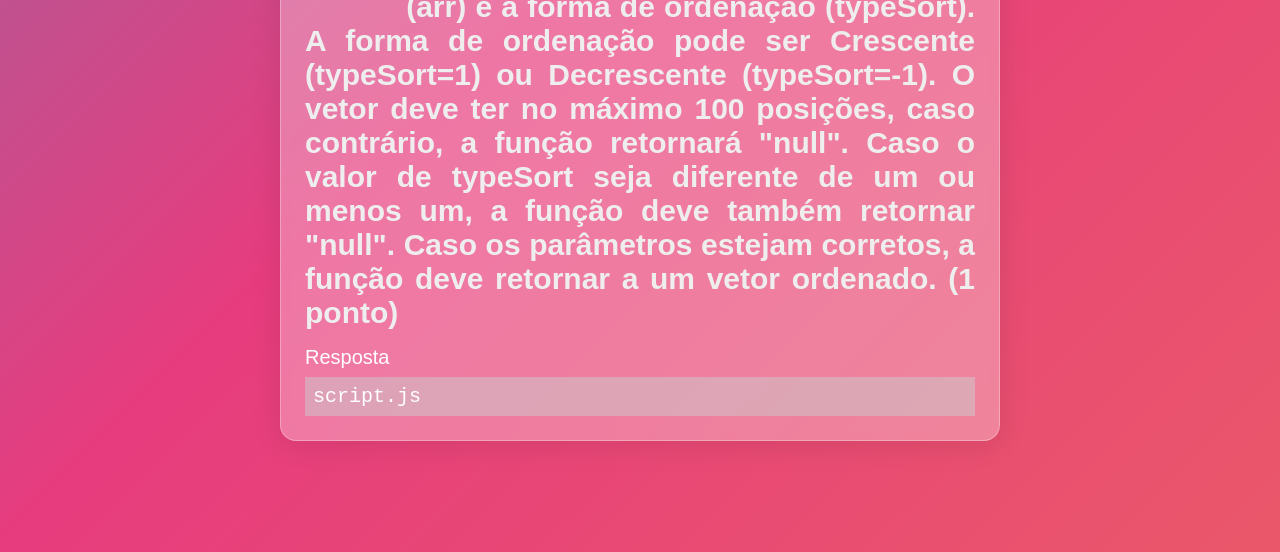
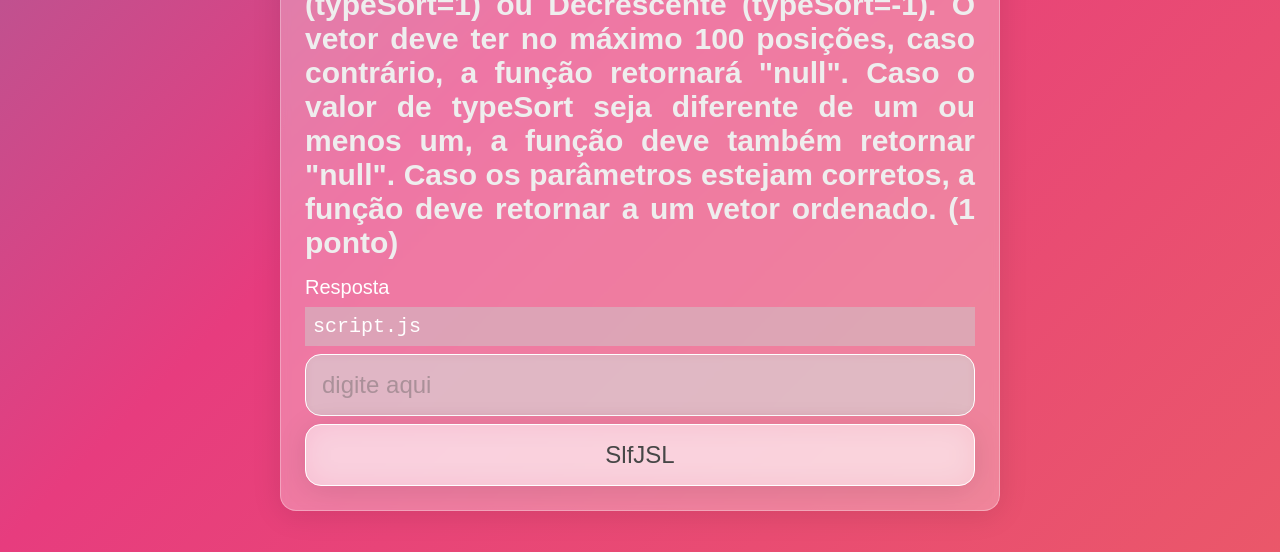
Before and after one commit to Meiosei/3a_lista_exercicios_am2, a plain HTML site: page question 1/index.html in a window 1280 px wide. Shown: the part 248-800 px from the top of the page. Drawn offline with Linux system fonts and the light colour scheme; a web font is replaced by a local one.

Commit message:
add styles to input and button

```diff
--- a/question 1/index.html
+++ b/question 1/index.html
@@ -22,6 +22,8 @@
       <section id="response">
         <p>Resposta</p>
         <code class="file">script.js</code>
+				<input placeholder="digite aqui" />
+				<button type="button">SlfJSL</button>
       </section>
     </section>
 
--- a/question 1/style.css
+++ b/question 1/style.css
@@ -4,10 +4,13 @@
   --gradient: linear-gradient(-45deg, #ee7752, #e73c7e, #23a6d5, #23d5ab);
   --shadow-1: 0 4px 30px #0000001a;
   --white: #ffffff;
+  --white-opacity-50: #ffffff80;
   --gray-1: #eeeeee;
   --gray-2: #cccccc;
   --gray-2-opacity-50: #cccccc80;
   --gray-3: #ffffff4d;
+  --gray-6: #51515180;
+  --gray-8: #474747;
   --spacing-0: none;
   --spacing-1: 8px;
   --spacing-2: calc(var(--spacing-1) * 2);
@@ -37,6 +40,45 @@ body {
   background: var(--gradient);
   background-size: 400% 400%;
   animation: gradient 15s ease infinite;
+}
+
+input {
+	padding: var(--spacing-2);
+	border: 1px solid var(--white);
+	border-radius: var(--spacing-2);
+	color: var(--white);
+	font-size: var(--spacing-3);
+	background: var(--gray-2-opacity-50);
+	backdrop-filter: blur(5px);
+}
+
+input::placeholder {
+	color: var(--gray-6);
+	opacity: 0.75;
+}
+
+input:focus {
+	outline: 5px solid var(--gray-1);
+}
+
+button {
+  display: inline-block;
+	padding: var(--spacing-2);
+	border: 1px solid var(--white);
+	border-radius: var(--spacing-2);
+	color: var(--gray-8);
+	font-size: var(--spacing-3);
+	background: var(--white-opacity-50);
+	backdrop-filter: blur(15px);
+	cursor: pointer;
+	transition: 0.25s ease-out;
+	box-shadow: var(--shadow-1);
+}
+
+button:hover {
+	color: var(--white);
+	background: var(--gray-6);
+	box-shadow: var(--spacing-0);
 }
 
 #container {
```
